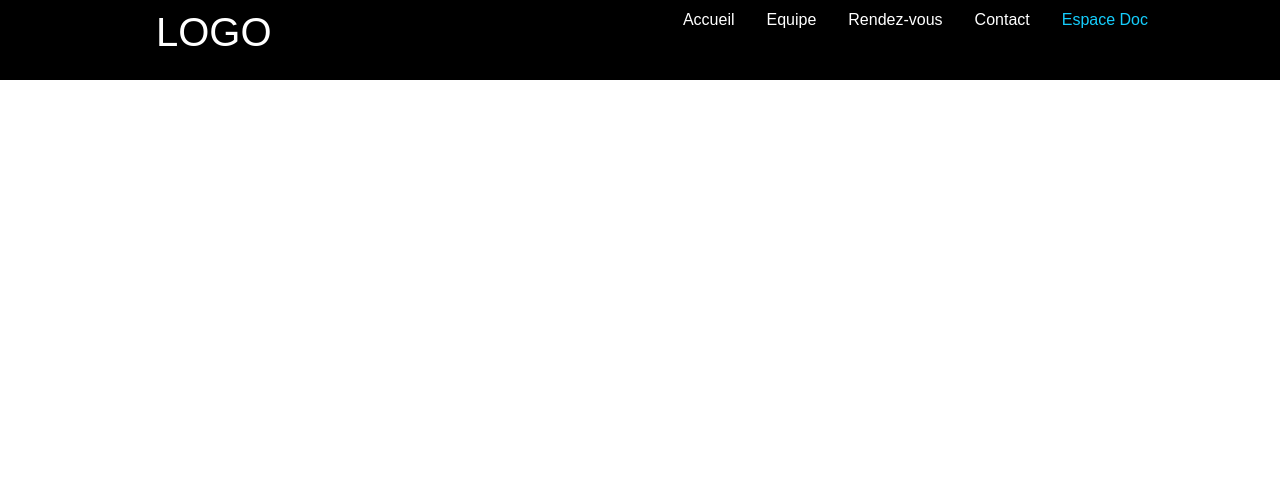
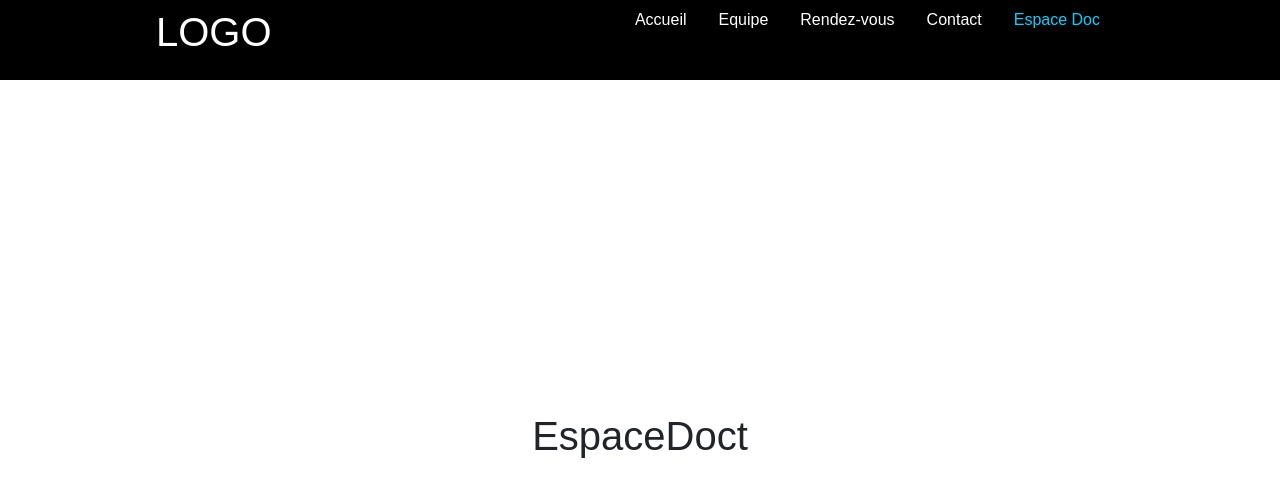
Before and after one commit to juliefino/Lamacomax, a React (Create React App) app in the folder lamacomax/frontend/: page /espacedoc in a window 1280 px wide. Shown: the top 496 px of the page. Built offline with nearby package versions, Linux system fonts and the light colour scheme.

Commit message:
Navbar Modifications routes

```diff
--- a/lamacomax/frontend/src/App.js
+++ b/lamacomax/frontend/src/App.js
@@ -1,5 +1,5 @@
 import React from "react";
-import {BrowserRouter as Router, Route, Navigate, Routes} from "react-router-dom";
+import {BrowserRouter as Router, Route, Routes} from "react-router-dom";
 import './App.css';
 
 import Rdv from './pages/rdv/rdv'
@@ -7,16 +7,19 @@ import Accueil from "./pages/accueil/accueil";
 import Contact from "./pages/contact/contact";
 import Equipe from "./pages/equipe/equipe";
 import Navbar from "./components/navbar";
+import Espacedoc from "./pages/espacedoc/espacedoc";
 
 const App = () => {
     return (
         <Router>
             <Navbar />
             <Routes>
-                <Route path='/' exact compnent={Accueil}/>
-                <Route path='/rdv' exact compnent={Rdv}/>
-                <Route path='/contact' exact compnent={Contact}/>
-                <Route path='/equipe' exact compnent={Equipe}/>
+                <Route path='/' exact element={<Accueil/>}/>
+                <Route path='/accueil' exact element={<Accueil/>}/>
+                <Route path='/rdv' exact element={<Rdv/>}/>
+                <Route path='/contact' exact element={<Contact/>}/>
+                <Route path='/equipe' exact element={<Equipe/>}/>
+                <Route path='/espacedoc' exact element={<Espacedoc/>}/>
             </Routes>
 
         </Router>
--- a/lamacomax/frontend/src/components/navbar/index.js
+++ b/lamacomax/frontend/src/components/navbar/index.js
@@ -5,7 +5,7 @@ const Navbar = () => {
     return (
         <>
         <Nav>
-            <NavLink to='/'>
+            <NavLink to='/accueil'>
                 <h1>LOGO</h1>
             </NavLink>
             <Bars/>
--- a/lamacomax/frontend/src/components/navbar/navbar.js
+++ b/lamacomax/frontend/src/components/navbar/navbar.js
@@ -43,13 +43,17 @@ export const Bars = styled(FaBars)`
 export const NavMenu = styled.div`
     display: flex;
     align-items: center;
-    margin-right: -24px;
+    /* margin-right: -24px; */
+
+    margin-right: 24px;
+
 
     @media screen and (max-width: 768px) {
     display: none;
     }
 `
 
+/*
 export const NavBtn = styled.nav`
     display: flex;
     align-items: center;
@@ -77,3 +81,4 @@ export const NavBtnLink = styled(Link)`
     color: #010606;
     }
 `
+*/
--- /dev/null
+++ b/lamacomax/frontend/src/pages/espacedoc/espacedoc.js
@@ -0,0 +1,16 @@
+import React from 'react';
+
+const Espacedoc = () => {
+    return(
+        <div style={{display:'flex',
+            justifyContent: 'center',
+            alignItems: 'center',
+            height: '90vh'}}>
+            <h1>
+                EspaceDoct
+            </h1>
+        </div>
+    )
+}
+
+export default Espacedoc;
```
